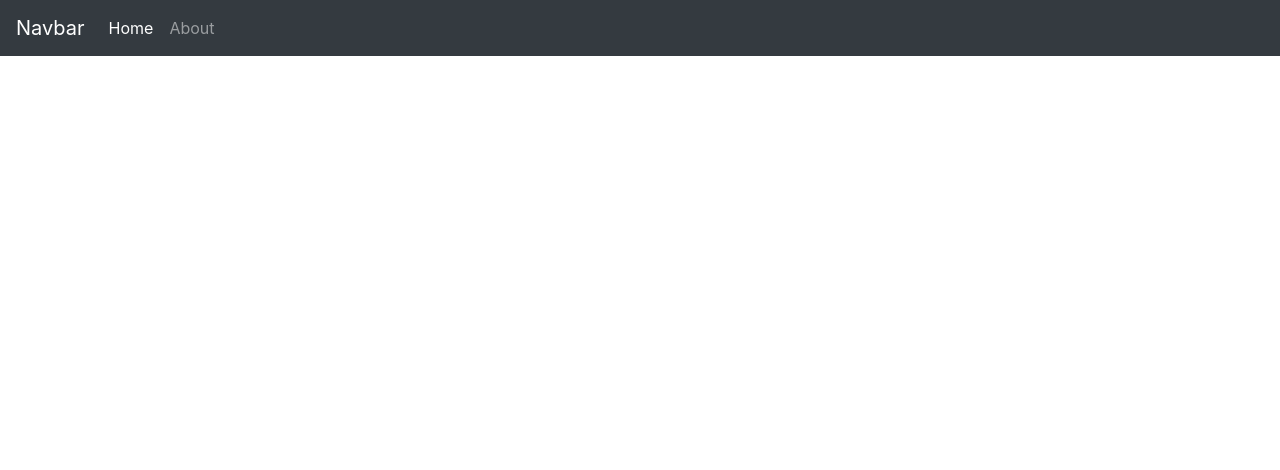
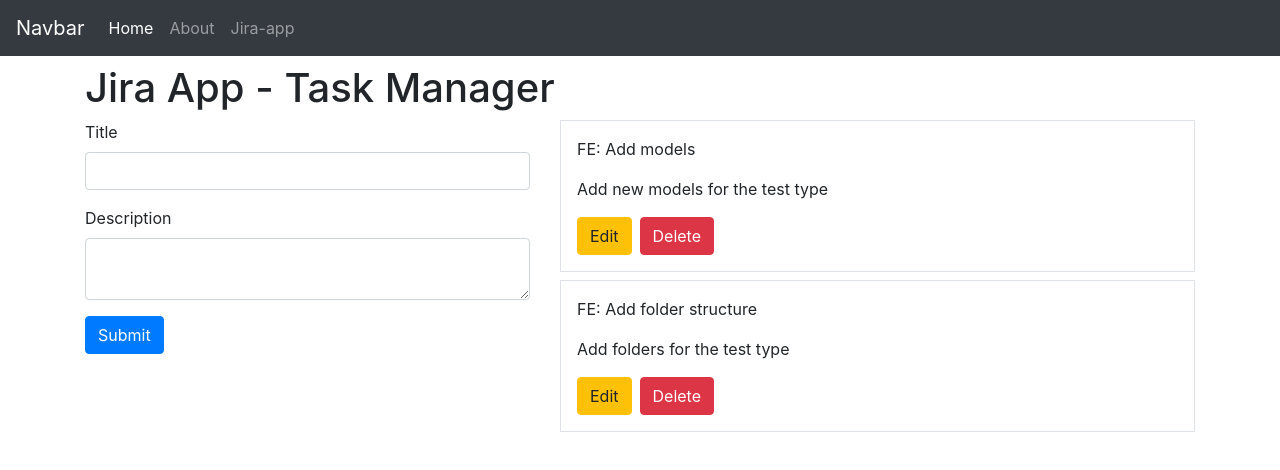
Before and after one commit to gurdeep4git/react-playground, a React (Create React App) app: page /jira-app in a window 1280 px wide. Shown: the top 470 px of the page. Built offline with nearby package versions, Linux system fonts and the light colour scheme.

Commit message:
simple crud in react

```diff
--- a/src/Entry.js
+++ b/src/Entry.js
@@ -3,6 +3,7 @@
 import Navbar from './components/Navbar/Navbar';
 import About from './components/About/About';
 import Home from './components/Home/Home';
+import Jira from './components/Jira/Jira';
 
 function Entry() {
     return (
@@ -12,6 +13,7 @@
                 <Routes>
                     <Route exact path="/" element={<Home />} />
                     <Route exact path="/about" element={<About />} />
+                    <Route exact path="/jira-app" element={<Jira />} />
                 </Routes>
             </div>
         </Router>
--- /dev/null
+++ b/src/components/Jira/AddTask.js
@@ -0,0 +1,42 @@
+import React, { useState } from 'react'
+
+export default function AddTask(props) {
+    const initTask = {
+        id: null, 'title': '', 'description': ''
+    }
+
+    const [task, setTask] = useState(initTask)
+
+    const addTask = () => {
+        if (!task.title || !task.description) {
+            return;
+        }
+
+        props.addTaskCallback(task);
+        setTask(initTask);
+    }
+
+    const handleInputChange = (event) => {
+        const { name, value } = event.target;
+        setTask({
+            ...task,
+            [name]: value
+        })
+    }
+
+    return (
+        <div>
+            <form>
+                <div className="form-group">
+                    <label htmlFor="taskTitle">Title</label>
+                    <input name="title" type="text" className="form-control" id="taskTitle" value={task.title} onChange={handleInputChange} />
+                </div>
+                <div className="form-group">
+                    <label htmlFor="taskDescription">Description</label>
+                    <textarea name="description" className="form-control" id="taskDescription" value={task.description} onChange={handleInputChange} />
+                </div>
+                <button type="button" className="btn btn-primary" onClick={addTask}>Submit</button>
+            </form>
+        </div>
+    )
+}
--- /dev/null
+++ b/src/components/Jira/EditTask.js
@@ -0,0 +1,38 @@
+import React, { useState, useEffect } from 'react'
+
+export default function EditTask(props) {
+    const [task, setTask] = useState(props.currentTask);
+
+    useEffect(() => {
+        setTask(props.currentTask)
+    }, [props])
+
+    const handleInputChange = (event) => {
+        const { name, value } = event.target;
+        setTask({ ...task, [name]: value });
+    }
+
+    const updateTask = () => {
+        if (!task.title || !task.description) {
+            return;
+        }
+        props.updateCallback(task);
+    }
+
+    return (
+        <div>
+            <form>
+                <div className="form-group">
+                    <label htmlFor="taskTitle">Title</label>
+                    <input name="title" type="text" className="form-control" id="taskTitle" value={task.title} onChange={handleInputChange} />
+                </div>
+                <div className="form-group">
+                    <label htmlFor="taskDescription">Description</label>
+                    <textarea name="description" className="form-control" id="taskDescription" value={task.description} onChange={handleInputChange} />
+                </div>
+                <button type="button" className="btn btn-primary mr-2" onClick={updateTask}>Update</button>
+                <button type="button" className="btn btn-default" onClick={() => { props.setEditable(false) }}>Cancel</button>
+            </form>
+        </div>
+    )
+}
--- /dev/null
+++ b/src/components/Jira/Jira.js
@@ -0,0 +1,73 @@
+import React, { useState } from 'react';
+import AddTask from './AddTask';
+import EditTask from './EditTask';
+import Tasks from './Tasks';
+
+export default function Jira() {
+    const initTasks = [
+        {
+            id: 1,
+            'title': 'FE: Add models',
+            'description': 'Add new models for the test type'
+        },
+        {
+            id: 2,
+            'title': 'FE: Add folder structure',
+            'description': 'Add folders for the test type'
+        }
+    ];
+
+    const initTask = {
+        id: null, 'title': '', 'description': ''
+    }
+
+    const [tasks, setTasks] = useState(initTasks);
+
+    //Edit
+    const [currentTask, setCurrentTask] = useState(initTask);
+    const [isEditable, setEditable] = useState(false);
+
+    const addTask = (task) => {
+        task.id = tasks.length + 1;
+        setTasks([...tasks, task]);
+    }
+
+    const editTask = (task) => {
+        setEditable(true);
+        setCurrentTask({
+            id: task.id,
+            title: task.title,
+            description: task.description
+        })
+    }
+
+    const updateTask = (task) => {
+        setEditable(false);
+        const updatedTasks = tasks.map(t => (t.id === task.id ? task : t));
+        setTasks(updatedTasks);
+    }
+
+    const deleteTask = (id) => {
+        const filteredTasks = tasks.filter(t => t.id !== id)
+        setTasks(filteredTasks);
+    }
+
+    return (
+        <div>
+            <div className='container'>
+                <h1 className='my-2'>Jira App - Task Manager</h1>
+                <div className='row'>
+                    <div className='col-5'>
+                        {!isEditable ?
+                            (<AddTask addTaskCallback={addTask} />) :
+                            (<EditTask currentTask={currentTask} updateCallback={updateTask} setEditable={setEditable} />)
+                        }
+                    </div>
+                    <div className='col-7'>
+                        <Tasks tasks={tasks} editTaskCallback={editTask} deleteTaskCallback={deleteTask} />
+                    </div>
+                </div>
+            </div>
+        </div>
+    )
+}
--- /dev/null
+++ b/src/components/Jira/Tasks.js
@@ -0,0 +1,24 @@
+import React from 'react'
+
+export default function Tasks(props) {
+    const { tasks } = props;
+
+    return (
+        <div>
+            {tasks.length > 0 ?
+                (tasks.map((t, index) => {
+                    const { id, title, description } = t;
+                    return (
+                        <div key={id} className={"p-3 border " + (index !== 0 ? 'mt-2' : '')}>
+                            <p>{title}</p>
+                            <p>{description}</p>
+                            <button onClick={() => { props.editTaskCallback(t) }} className='btn btn-warning mr-2'>Edit</button>
+                            <button onClick={() => { props.deleteTaskCallback(id) }} className='btn btn-danger'>Delete</button>
+                        </div>
+                    )
+                })) :
+                (<p>No Tasks, Please add</p>)
+            }
+        </div>
+    )
+}
--- a/src/components/Navbar/Navbar.js
+++ b/src/components/Navbar/Navbar.js
@@ -18,6 +18,9 @@
                         <li className="nav-item">
                             <Link className="nav-link" to="/about">About</Link>
                         </li>
+                        <li className="nav-item">
+                            <Link className="nav-link" to="/jira-app">Jira-app</Link>
+                        </li>
                     </ul>
                 </div>
             </nav>
```
